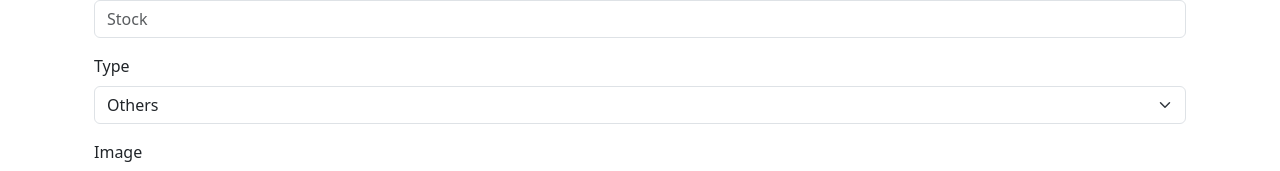
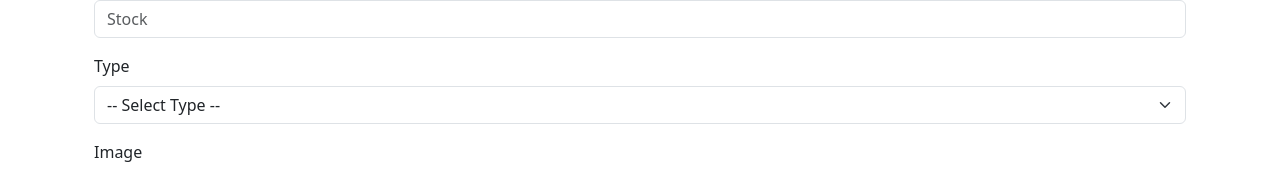
Before and after one commit to RednIT2/rednit-ecommerce-website, a React (Create React App) app in the folder client-side/: page /addProduct in a window 1280 px wide. Shown: the part 596-767 px from the top of the page. Built offline with nearby package versions, Linux system fonts and the light colour scheme.

Commit message:
update AddProducts

```diff
--- a/client-side/src/components/AddProduct/AddProduct.js
+++ b/client-side/src/components/AddProduct/AddProduct.js
@@ -147,16 +147,14 @@ export function AddProduct() {
             />
             </Form.Group>
             <Form.Group className="mb-3">
-            <Form.Label>Type</Form.Label>
-            <Form.Select
-                value={addType}
-                onChange={(e) => setAddType(e.target.value)}
-            >
-                <option value="">Others</option>
-                <option value="Puma">Puma</option>
-                <option value="Nike">Nike</option>
-                <option value="Adidas">Adidas</option>
-            </Form.Select>
+                <Form.Label>Type</Form.Label>
+                <Form.Select value={addType} onChange={handleTypeChange}>
+                    <option value="">-- Select Type --</option>
+                    <option value="Puma">Puma</option>
+                    <option value="Nike">Nike</option>
+                    <option value="Adidas">Adidas</option>
+                    <option value="Others">Others</option>
+                </Form.Select>
             </Form.Group>
             <Form.Group className="mb-3">
             <Form.Label>Image</Form.Label>
```
